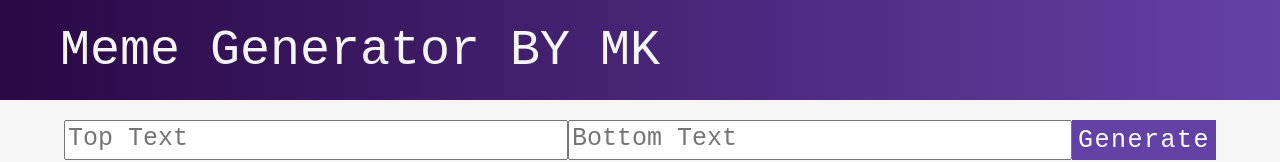
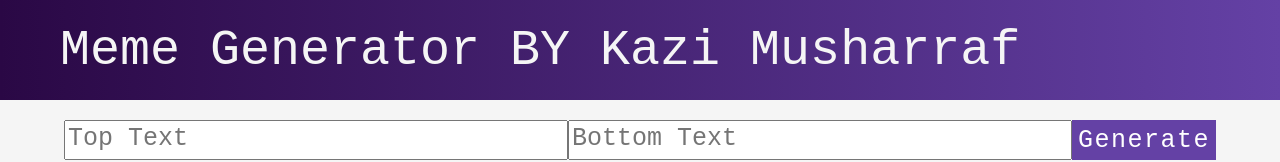
Before and after one commit to mk-knight23/meme-generator, a React (Create React App) app: page / in a window 1280 px wide. Shown: the top 162 px of the page. Built offline with nearby package versions, Linux system fonts and the light colour scheme; no server answers.

Commit message:
Update Header.js

```diff
--- a/src/Header.js
+++ b/src/Header.js
@@ -3,7 +3,7 @@ import React from 'react';
 function Header() {
   return (
     <header>
-      <p>Meme Generator BY MK</p>
+      <p>Meme Generator BY Kazi Musharraf</p>
     </header>
   );
 }
```
